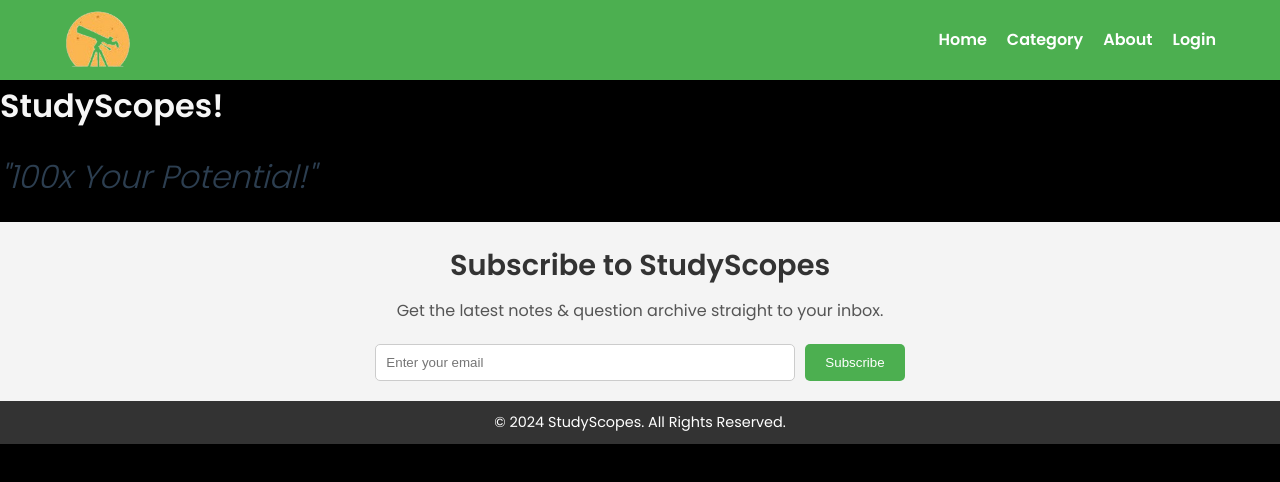
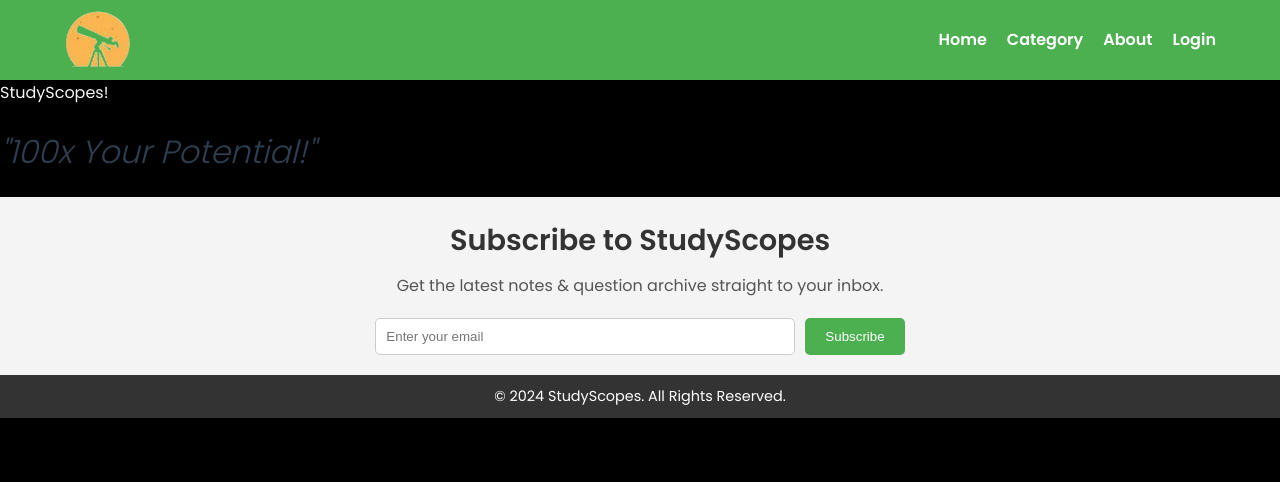
Before and after one commit to StudyScopes/studyscopes, a plain HTML site: page index.html in a window 1280 px wide. Drawn offline with Linux system fonts and the light colour scheme.

Commit message:
Update index.html

```diff
--- a/index.html
+++ b/index.html
@@ -25,8 +25,11 @@
 
   <!-- Main Content -->
   <main>
-    <h1>StudyScopes!</h1>
+
     <div class="hero">
+        <div class="title">
+        StudyScopes!
+        </div>
       <blockquote>"100x Your Potential!"</blockquote>
     </div>
   </main>
```
